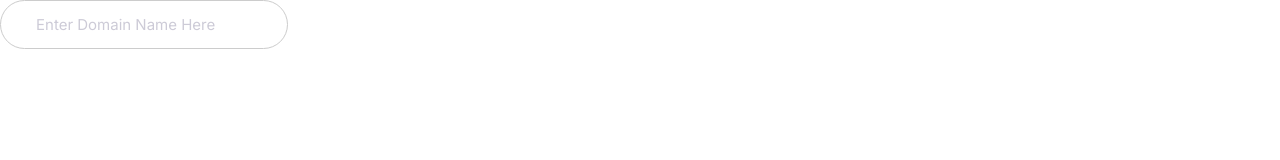
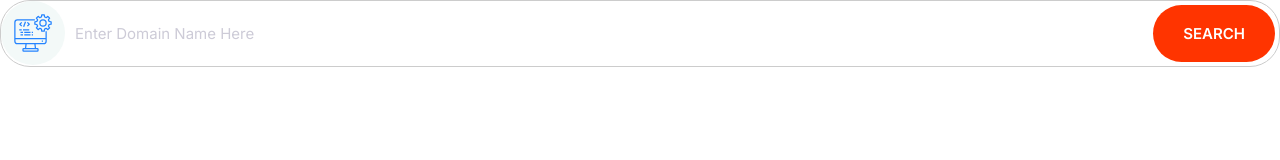
Before and after one commit to darecallad/HTML, a plain HTML site: page Section10 Content/code/index.html in a window 1280 px wide. Drawn offline with Linux system fonts and the light colour scheme.

Commit message:
input group

```diff
--- a/Section10 Content/code/index.html
+++ b/Section10 Content/code/index.html
@@ -15,6 +15,14 @@
     <title>Document</title>
   </head>
   <body>
-    <input type="text" class="input" placeholder="Enter Domain Name Here" />
+    <div class="input-group">
+      <span class="icon-container">
+        <svg class="icon icon--primary">
+          <use xlink:href="/Section10 Content/icons/sprite.svg#computer"></use>
+        </svg>
+      </span>
+      <input type="text" class="input" placeholder="Enter Domain Name Here" />
+      <button class="btn btn--accent">Search</button>
+    </div>
   </body>
 </html>
--- a/Section10 Content/css/index.css
+++ b/Section10 Content/css/index.css
@@ -4,6 +4,8 @@
   --color-accent: #ff3400;
   --color-headings: #1b0760;
   --color-body: #918ca4;
+  --color-border: #ccc;
+  --border-radius: 30px;
 }
 *,
 *::after,
@@ -235,11 +237,27 @@ a {
 
 .input {
   padding: 1.5rem 3.5rem;
-  border: 1px solid #ccc;
-  border-radius: 30px;
+  border: 1px solid var(--color-border);
+  border-radius: var(--border-radius);
   outline: 0;
   color: var(--color-headings);
   padding: 1.5rem 3.5rem;
+}
+
+.input-group {
+  border: 1px solid var(--color-border);
+  border-radius: var(--border-radius);
+  display: flex;
+}
+
+.input-group .input {
+  border: 0;
+  flex-grow: 1;
+  padding: 1.5rem 1rem;
+}
+
+.input-group .btn {
+  margin: 4px;
 }
 
 ::placeholder {
```
Also changed, not shown: Section10 Content/component/input.html (+10 -0 lines).
